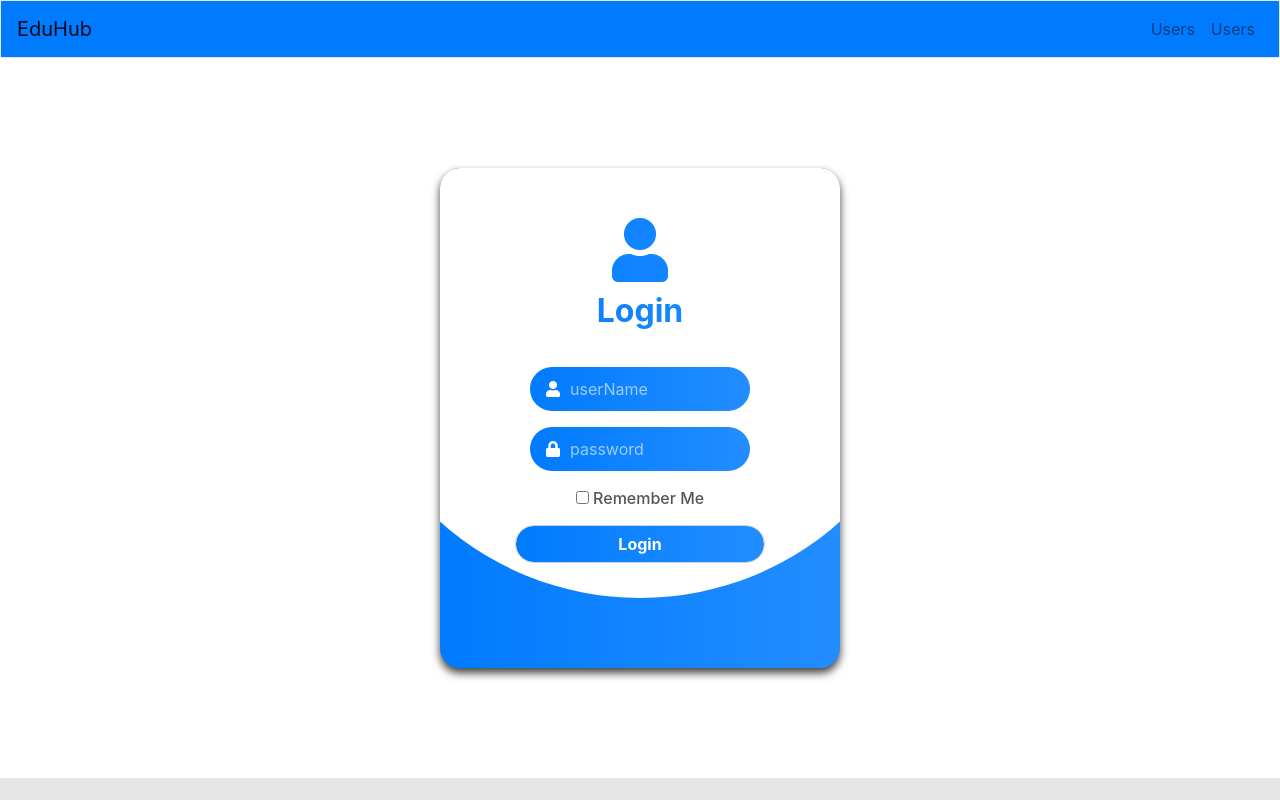
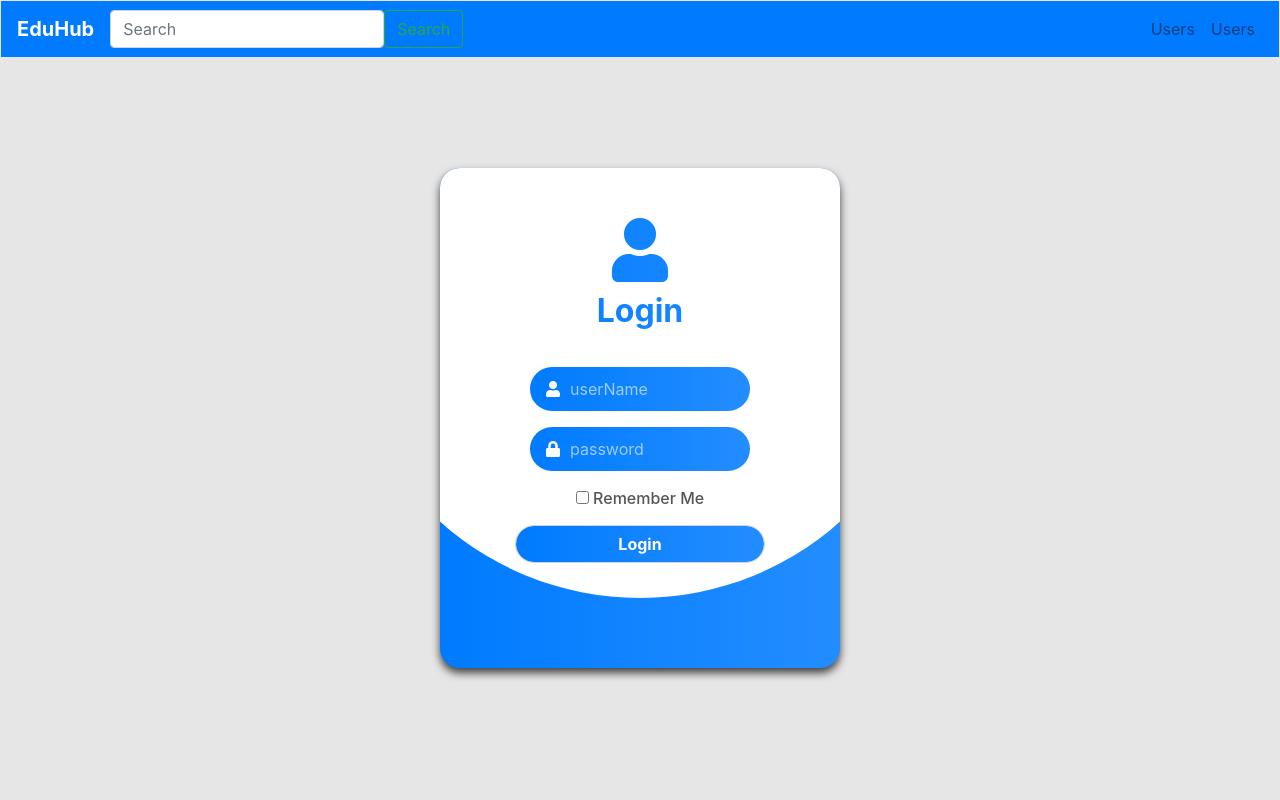
Before and after one commit to aniketjha1729/EduHub, a React (Create React App) app: page / in a window 1280 px wide. Built offline with nearby package versions, Linux system fonts and the light colour scheme; no server answers.

Commit message:
login ui refactor

```diff
--- a/src/components/navbar/UserNavbar.js
+++ b/src/components/navbar/UserNavbar.js
@@ -4,8 +4,8 @@ const UserNavbar = () => {
   return (
     <>
       <nav className="navbar navbar-expand-lg navbar-light bg-primary divSticky">
-        <a href="" className="navbar-brand">
-          EduHub
+        <a href="" className="navbar-brand" style={{ color: "white" }}>
+          <b>EduHub</b>
         </a>
         <button
           className="navbar-toggler"
@@ -15,6 +15,17 @@ const UserNavbar = () => {
           <span className="navbar-toggler-icon"></span>
         </button>
         <div className="collapse navbar-collapse" id="navbarMenu">
+          <form class="d-flex">
+            <input
+              class="form-control me-2"
+              type="search"
+              placeholder="Search"
+              aria-label="Search"
+            />
+            <button class="btn btn-outline-success" type="submit">
+              Search
+            </button>
+          </form>
           <ul className="navbar-nav ml-auto">
             <li className="nav-item">
               <a href="" className="nav-link">
--- a/src/components/navbar/navbar.css
+++ b/src/components/navbar/navbar.css
@@ -80,6 +80,6 @@ span {
 }
 .divSticky {
   position: sticky;
-  top: -1px;
+  top: 0px;
   margin: 0px;
 }
--- a/src/components/user/css/userlogin.css
+++ b/src/components/user/css/userlogin.css
@@ -1,9 +1,9 @@
 .userLogin {
-  background-color: white;
   min-height: 90vh;
   display: flex;
   align-items: center;
   justify-content: center;
+
 }
 
 .login-container {
@@ -14,7 +14,11 @@
 .login-card {
   border-radius: 20px;
   height: 500px;
-  background-image: linear-gradient(to right, rgb(0,123,255),rgb(35, 141, 255));
+  background-image: linear-gradient(
+    to right,
+    rgb(0, 123, 255),
+    rgb(35, 141, 255)
+  );
   border: none;
   overflow: hidden;
   box-shadow: 0 5px 8px #414141;
@@ -40,7 +44,11 @@
   font-size: 32px;
   margin-bottom: 10px;
   font-weight: 700;
-  background-image: linear-gradient(to right, rgb(0,123,255),rgb(35, 141, 255));
+  background-image: linear-gradient(
+    to right,
+    rgb(0, 123, 255),
+    rgb(35, 141, 255)
+  );
   color: transparent;
   background-clip: text;
 }
@@ -55,7 +63,11 @@
 .login-button {
   width: 250px;
   border-radius: 25px;
-  background-image: linear-gradient(to right, rgb(0,123,255),rgb(35, 141, 255));
+  background-image: linear-gradient(
+    to right,
+    rgb(0, 123, 255),
+    rgb(35, 141, 255)
+  );
   color: #fff;
   font-weight: 700;
   cursor: pointer;
@@ -66,7 +78,11 @@
   padding: 10px;
   padding-left: 40px;
   border-radius: 25px;
-  background-image: linear-gradient(to right, rgb(0,123,255),rgb(35, 141, 255));
+  background-image: linear-gradient(
+    to right,
+    rgb(0, 123, 255),
+    rgb(35, 141, 255)
+  );
   color: #fff;
   border: none;
   display: block;
--- a/src/routing/AdminPrivateRoute.js
+++ b/src/routing/AdminPrivateRoute.js
@@ -5,13 +5,13 @@ import { connect } from "react-redux";
 
 const AdminPrivateRoute = ({
   component: Component,
-  admin: { isAuthenticated },
+  admin: { isAuthenticated, authToken },
   ...rest
 }) => (
   <Route
     {...rest}
     render={(props) =>
-      isAuthenticated ? (
+      isAuthenticated && authToken != null ? (
         <Component {...props} />
       ) : (
         <Redirect to="/admin" />
```
